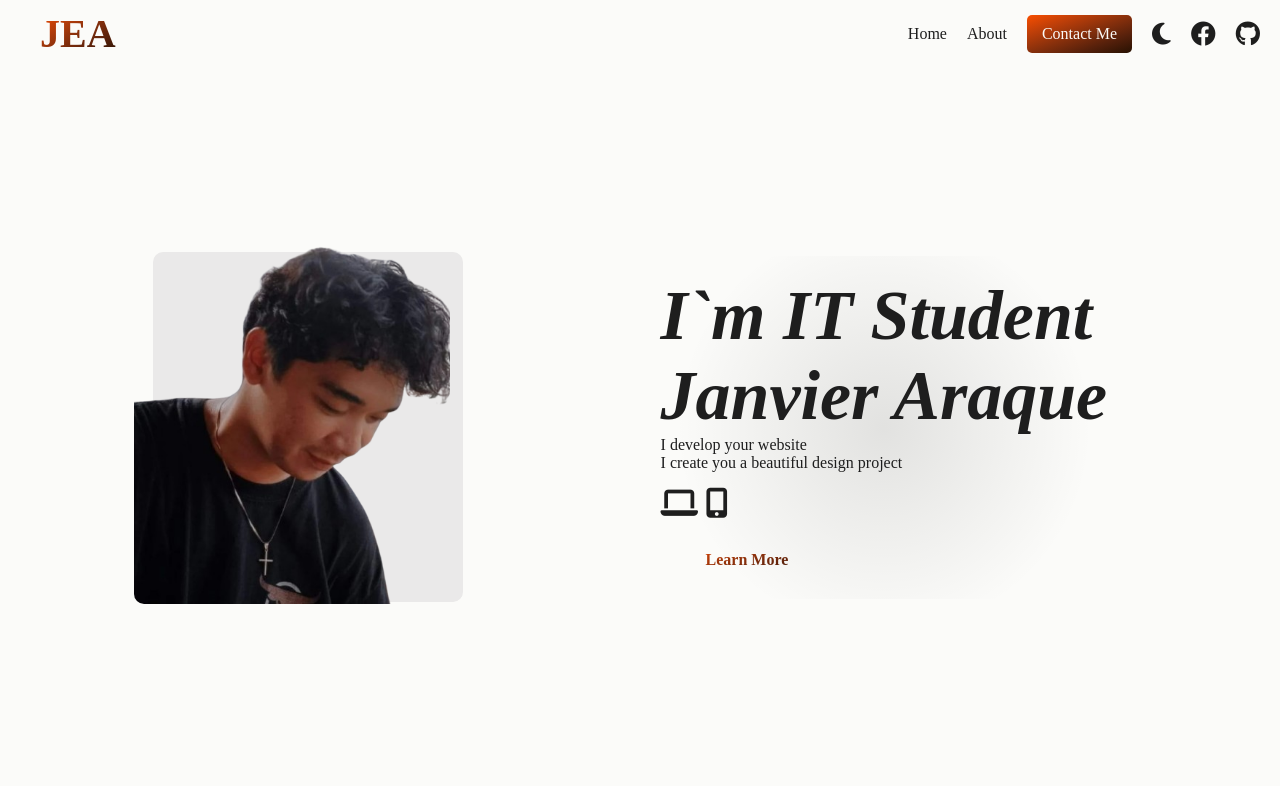
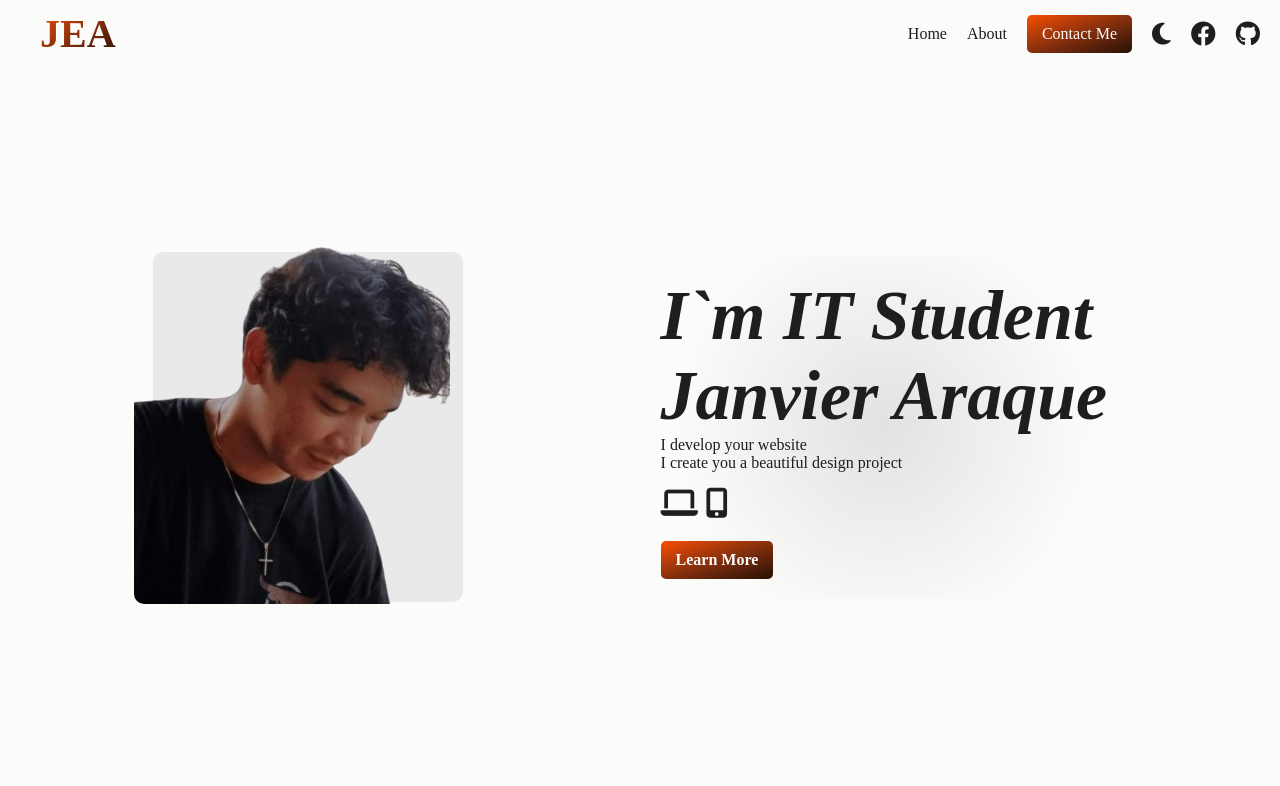
Before and after one commit to mRPy30/portfolio, a PHP site: page / in a window 1280 px wide. Shown: the top 786 px of the page. Run offline with PHP 8.4, Linux system fonts and the light colour scheme; some web fonts are replaced.

Commit message:
Update style.css

```diff
--- a/style.css
+++ b/style.css
@@ -13,7 +13,6 @@
   --superlight--: #ffffff;
   --lightmode--: #FBFBF9;
   --orangeGradient--: linear-gradient(to right bottom, #f94e00, #bf3f09, #88300c, #55200b, #271102);
-  --darkmodeGradient--: linear-gradient(to right, #f83600, #fd6900, #fe9000, #fdb300, #f9d423);
   --hoverOrange--: #F83600;
 }
 
@@ -22,10 +21,7 @@ body {
 }
 
 .darkmode .logo {
-  color: var(--darkmodeGradient--);
-  -webkit-background-clip: text;
-  -webkit-text-fill-color: transparent;
-  background-clip: text;
+  background-image: linear-gradient(to right, #f83600, #fd6900, #fe9000, #fdb300, #f9d423);
 }
 
 .darkmode h1, .darkmode p {
@@ -46,10 +42,6 @@ body {
 
 .darkmode .button, .btn {
   background: linear-gradient(to right, #f83600, #fd6900, #fe9000, #fdb300, #f9d423);
-  -webkit-background-clip: text;
-  -webkit-text-fill-color: transparent;
-  background-clip: text;
-  margin-left: 30px;
 }
 
 .darkmode .body-content {
@@ -74,7 +66,7 @@ body {
 }
 
 .darkmode .projects-section {
-  background: linear-gradient(to bottom, #444444, #f94e00, #d04015, #ca431b, #271102);
+  background: linear-gradient(to bottom, #444444, #90563b, #d04015, #ca431b, #271102);
 }
 
 .darkmode .project-card {
```
